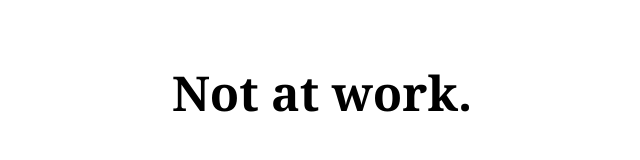
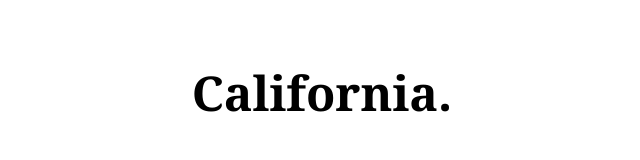
Before and after one commit to woistluke/woistluke.github.io, a plain HTML site: page index.html in a window 1280 px wide. Shown: the whole page, without its empty margins (318-958 px from the left). Drawn offline with Linux system fonts and the light colour scheme.

Commit message:
update: November 19, 2026

```diff
--- a/index.html
+++ b/index.html
@@ -12,6 +12,6 @@
   </style>
 </head>
 <body>
-  <h1>Not at work.</h1>
+  <h1>California.</h1>
 </body>
 </html>
```
